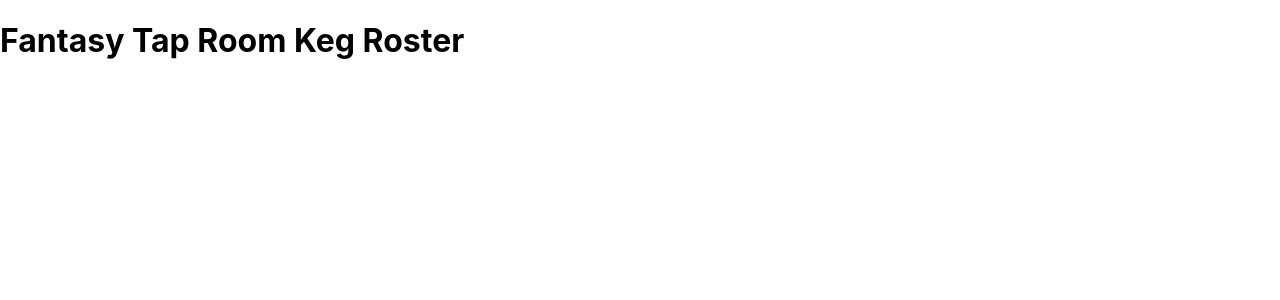
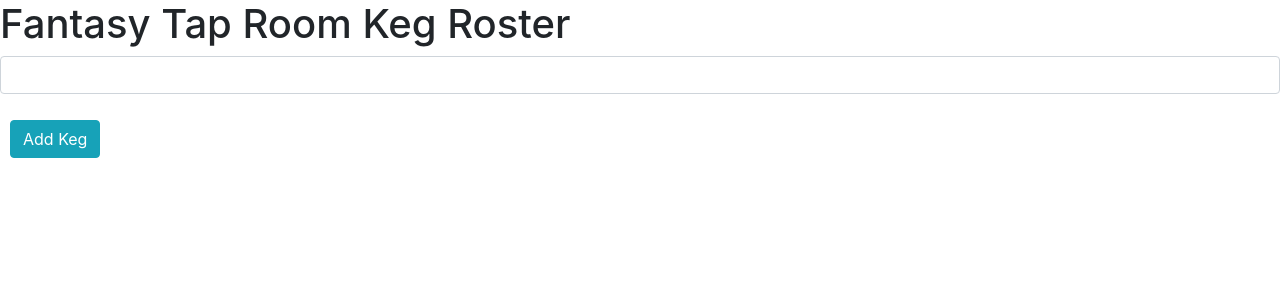
Before and after one commit to hubba180/fantasy-tap-redux, a React (Create React App) app: page / in a window 1280 px wide. Both pictures are taken after a click on the button "Add new keg". Shown: the top 300 px of the page. Built offline with nearby package versions, Linux system fonts and the light colour scheme.

Commit message:
bootstrap integ attempt

```diff
--- a/package.json
+++ b/package.json
@@ -6,6 +6,7 @@
     "@testing-library/jest-dom": "^4.2.4",
     "@testing-library/react": "^9.5.0",
     "@testing-library/user-event": "^7.2.1",
+    "bootstrap": "^4.5.2",
     "react": "^16.13.1",
     "react-dom": "^16.13.1",
     "react-scripts": "3.4.3"
--- a/src/components/NewKegForm.js
+++ b/src/components/NewKegForm.js
@@ -13,7 +13,7 @@ function NewKegForm(props){
     <React.Fragment>
       <ReusableForm
       formSubmissionHandler={handleNewKegFormSubmission}
-      buttonText="Help!" />
+      buttonText="Add Keg" />
     </React.Fragment>
   );
 }
--- a/src/components/ReusableForm.js
+++ b/src/components/ReusableForm.js
@@ -1,9 +1,21 @@
 import React from "react";
+import Button from 'react-bootstrap/Button';
+import Form from 'react-bootstrap/Form';
+import 'bootstrap/dist/css/bootstrap.min.css';
 
-function ReusuableForm() {
+function ReusuableForm(props) {
   return(
     <React.Fragment>
-
+      <Form onSubmit={props.formSubmissionHandler}>
+        <Form.Group>
+          <Form.Control
+            type='text'
+            name='name' />
+        </Form.Group>
+        <div style={{padding: 10}}>
+          <Button variant="info" type='submit'>{props.buttonText}</Button>
+        </div>
+      </Form>
     </React.Fragment>
   )
 }
```
Also changed, not shown: 1 other file (tests, documents, lock files or other folders).
